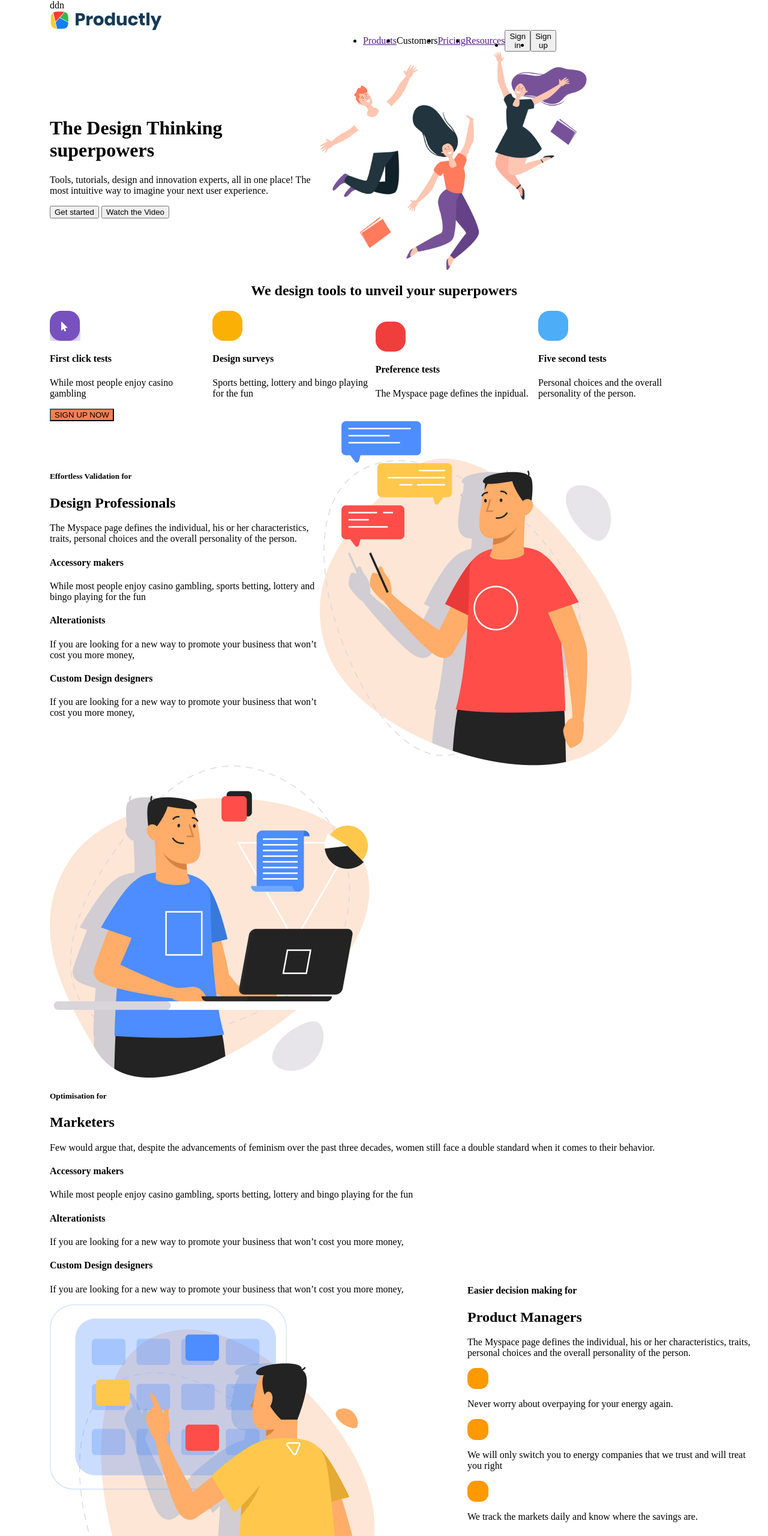
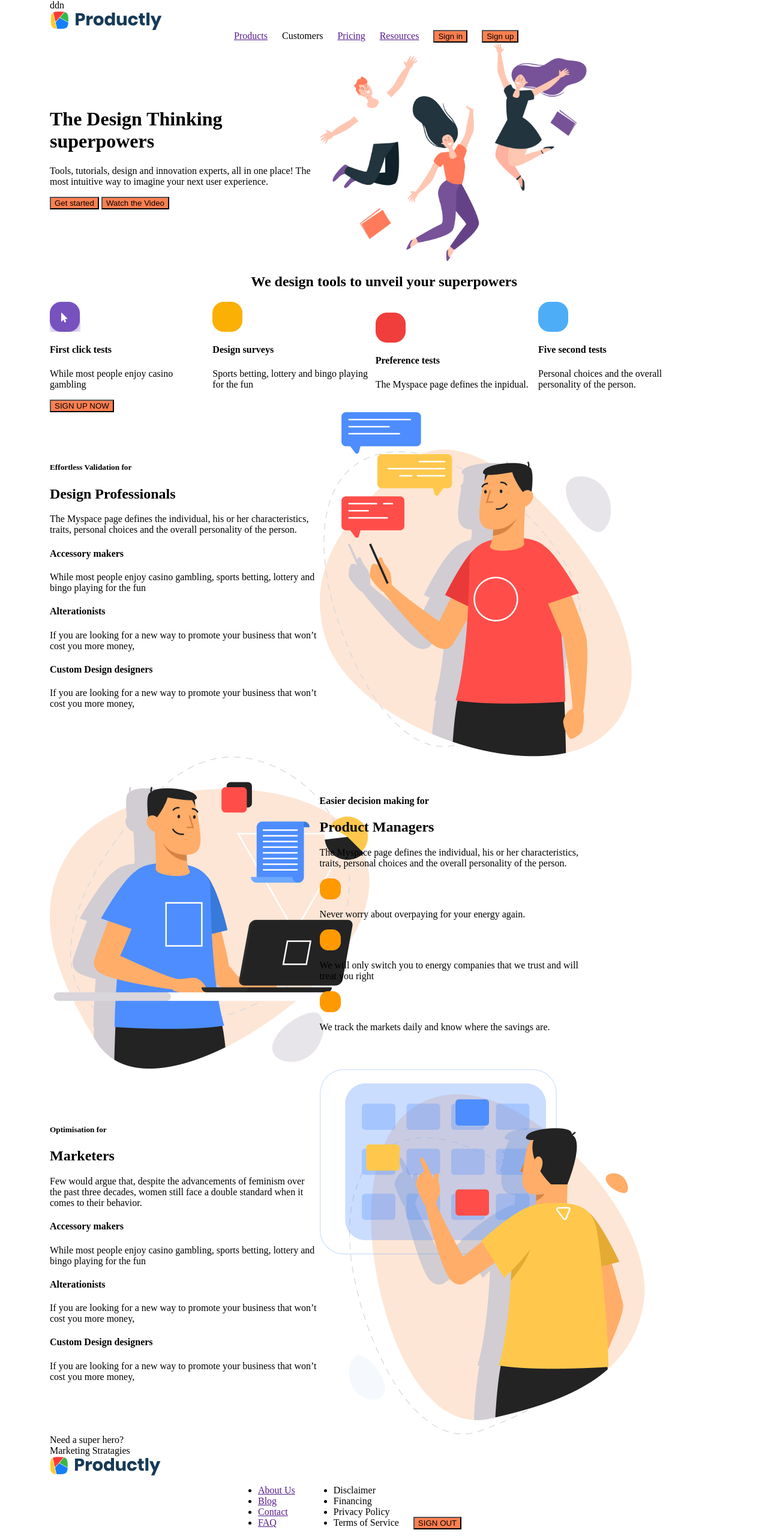
Before and after one commit to Hafidhuu/Productly, a plain HTML site: page index.html in a window 1280 px wide. Shown: the top 2560 px of the page at 60% size. Drawn offline with Linux system fonts and the light colour scheme.

Commit message:
change all

```diff
--- a/index.html
+++ b/index.html
@@ -18,8 +18,10 @@ ddn<!DOCTYPE html>
         <li><a href=""></a>Customers</li>
         <li><a href="">Pricing</a></li>
         <li><a href="">Resources</a></li>
-        <li><button type="button">Sign in</button></li>
-        <li><button type="button">Sign up</button></li>
+
+        <li><button class="nav_btn" type="button">Sign in</button></li>
+
+        <li><button class="nav_btn" type="button">Sign up</button></li>
       </ul>
     </nav>
     <header>
@@ -29,8 +31,8 @@ ddn<!DOCTYPE html>
           Tools, tutorials, design and innovation experts, all in one place! The
           most intuitive way to imagine your next user experience.
         </p>
-        <button class="clour">Get started</button>
-        <button>Watch the Video</button>
+        <button class="colour">Get started</button>
+        <button class="colour">Watch the Video</button>
       </div>
       <a href="#">
         <img src="images/image2.png" alt="Productly" class="right" />
@@ -103,15 +105,14 @@ ddn<!DOCTYPE html>
       </div>
     </section>
 
-    <section>
-      <div class="right">
+    <section class="text">
+      <div class="left">
         <a href="#">
           <img src="images/pic2.png" alt="Productly" />
         </a>
       </div>
 
-      <nav class="text">
-        <div class="text-left">
+      <div class="right">
         <h4>Easier decision making for</h4>
 
         <h2>Product Managers</h2>
@@ -138,18 +139,18 @@ ddn<!DOCTYPE html>
           We track the markets daily and know where the savings are.
         </p>
       </div>
-      </nav>
     </section>
 
     <section>
+      <div class="left">
         <h5>Optimisation for</h5>
 
         <h2>Marketers</h2>
 
         <p>
-        Few would argue that, despite the advancements of feminism over the past
-        three decades, women still face a double standard when it comes to their
-        behavior.
+          Few would argue that, despite the advancements of feminism over the
+          past three decades, women still face a double standard when it comes
+          to their behavior.
         </p>
 
         <h4>Accessory makers</h4>
@@ -172,11 +173,13 @@ ddn<!DOCTYPE html>
           If you are looking for a new way to promote your business that won’t
           cost you more money,
         </p>
+      </div>
 
-      <div class="container"></div>
+      <div class="right">
         <a href="#">
           <img src="images/pic3.png" alt="Productly" />
         </a>
+      </div>
     </section>
 
     <section>
@@ -188,23 +191,27 @@ ddn<!DOCTYPE html>
     </section>
 
     <footer>
-      <div class="container"></div>
+      <div>
         <a href="#">
           <img src="images/logo2.png" alt="Productly" />
         </a>
+      </div>
 
-      <ul class="nav">
+      <div class="nav_footer">
+        <ul>
           <li><a href="">About Us</a></li>
           <li><a href="">Blog</a></li>
           <li><a href="">Contact</a></li>
           <li><a href="">FAQ</a></li>
+        </ul>
+        <ul>
           <li>Disclaimer</li>
           <li>Financing</li>
           <li>Privacy Policy</li>
           <li>Terms of Service</li>
         </ul>
-
-      <button type="button">SIGN OUT</button>
+        <button class="colour" type="button">SIGN OUT</button>
+      </div>
     </footer>
   </body>
 </html>
--- a/style.css
+++ b/style.css
@@ -7,17 +7,18 @@ body {
 }
 
 .nav {
-  width: 100;
+  width: 530px;
   max-width: 1180px;
   margin: 0 auto;
   padding-left: 15px;
   padding-right: 15px;
-  display: flex;
-  justify-content: space-between;
-  align-items: center;
+  margin-left: auto;
   box-sizing: border-box;
 }
-
+.nav li {
+  display: inline-block;
+  padding-right: 20px;
+}
 .hero_btn {
   background-color: coral;
 }
@@ -38,10 +39,40 @@ body {
   width: 24%;
 }
 
-.text {
-  position: absolute;
+.text-left {
+  position: left;
   width: 486px;
   height: 427px;
   left: 779px;
   top: 2121px;
+  box-sizing: border-box;
+  margin: 0 auto;
+  padding-left: auto;
+  display: table-caption;
 }
+
+.rights {
+  width: 20%;
+}
+.nav_footer {
+  width: 530px;
+  max-width: 1180px;
+  margin: 0 auto;
+  padding-left: 15px;
+  padding-right: 15px;
+  margin-left: auto;
+  box-sizing: border-box;
+}
+
+.nav_footer ul {
+  display: inline-block;
+  padding-right: 20px;
+}
+
+.nav_btn {
+  background-color: coral;
+}
+
+.colour {
+  background-color: coral;
+}
```
Lines whose indentation alone changed are shown as unchanged.
